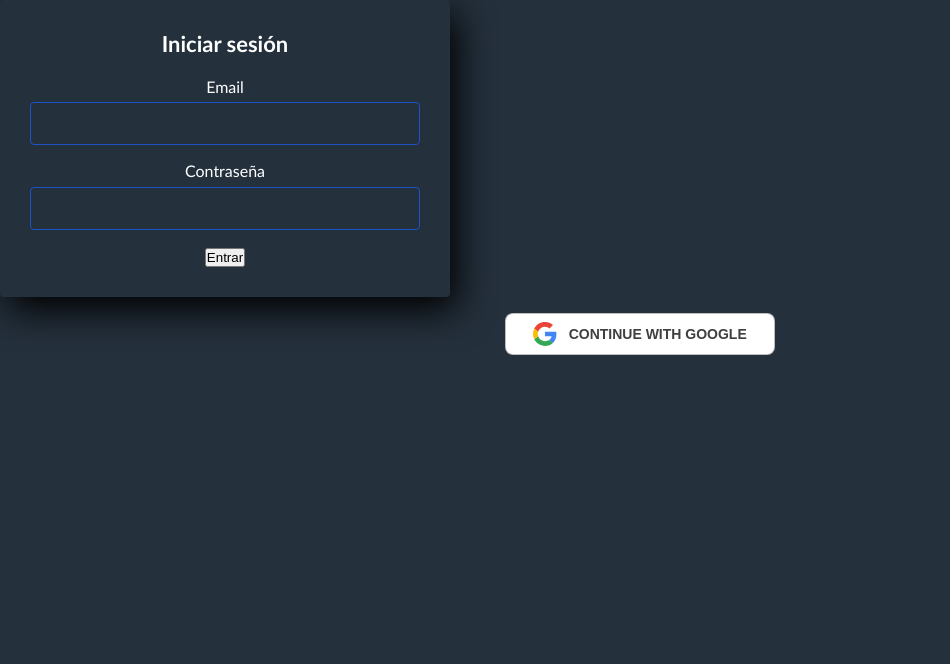
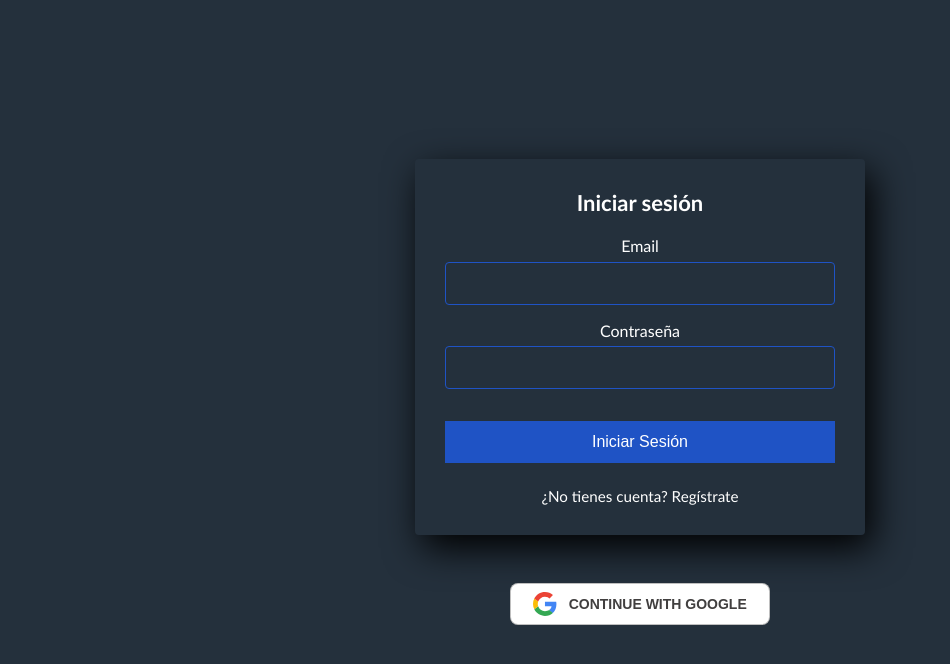
Before and after one commit to AdriTN/TutorVirtual, a React (Vite) app in the folder tutor-frontend/: page /login in a window 1280 px wide. Shown: the top 664 px of the page, without its empty margins (0-950 px from the left). Built offline with nearby package versions, Linux system fonts and the light colour scheme; no server answers.

Commit message:
Mejoramos el estilado del login

```diff
--- a/tutor-frontend/src/features/auth/components/forms/login/LoginForm.module.css
+++ b/tutor-frontend/src/features/auth/components/forms/login/LoginForm.module.css
@@ -46,6 +46,17 @@
   cursor: not-allowed;
 }
 
+.botons {
+  width: 100%;
+  background: #1f53c5;
+  border: none;
+  padding: 12px;
+  color: white;
+  margin: 16px 0;
+  font-size: 16px;
+  cursor: pointer;
+}
+
 .haveAccount {
   margin-top: 0.5rem;
   text-align: center;
--- a/tutor-frontend/src/features/auth/components/forms/login/LoginForm.tsx
+++ b/tutor-frontend/src/features/auth/components/forms/login/LoginForm.tsx
@@ -2,6 +2,7 @@ import { useForm } from "react-hook-form";
 import { useLoginMutation } from "../../../hooks/useLoginMutation";
 import { useAuth } from "@context/auth/AuthContext";
 import styles from "./LoginForm.module.css";
+import { Link } from "react-router-dom";
 
 type FormValues = { email: string; password: string };
 
@@ -43,11 +44,15 @@ const LoginForm: React.FC = () => {
 
       <button
         type="submit"
-        className={styles.btn}
+        className={styles.botons}
         disabled={mutation.isPending}
       >
-        {mutation.isPending ? "Entrando…" : "Entrar"}
+        {mutation.isPending ? "Iniciando Sesión…" : "Iniciar Sesión"}
       </button>
+
+      <div className={styles.haveAccount}>
+        <Link to="/register">¿No tienes cuenta? Regístrate</Link>
+      </div>
     </form>
   );
 };
--- a/tutor-frontend/src/features/auth/pages/login/LoginPage.tsx
+++ b/tutor-frontend/src/features/auth/pages/login/LoginPage.tsx
@@ -3,7 +3,7 @@ import MyGoogleButton from "../../components/buttons/google/MyGoogleButton";
 import styles         from "./Login.module.css";
 
 const LoginPage: React.FC = () => (
-  <div className={styles.page}>
+  <div className={styles.pageContainer}>
     <LoginForm />
     <MyGoogleButton />
   </div>
```
